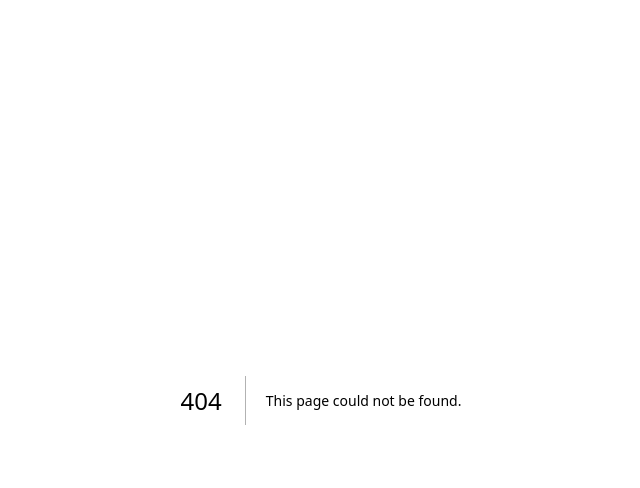
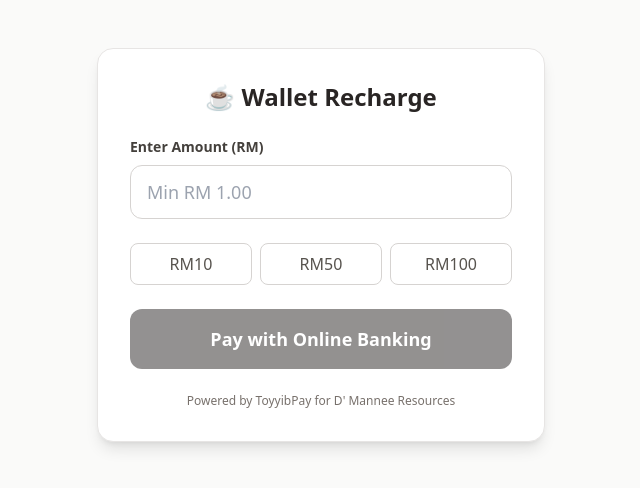
Before and after one commit to endunvyrantinie/up, a Next.js app: page /recharge in a window 1280 px wide. Before the commit this address had no page. Shown: the top 488 px of the page, without its empty margins (319-959 px from the left). Built offline with nearby package versions, Linux system fonts and the light colour scheme.

Commit message:
feat: add recharge UI page for ToyyibPay

```diff
--- /dev/null
+++ b/app/recharge/page.tsx
@@ -0,0 +1,101 @@
+'use client';
+
+import { useState } from 'react';
+import { useRouter } from 'next/navigation';
+
+export default function RechargePage() {
+  const [amount, setAmount] = useState('');
+  const [loading, setLoading] = useState(false);
+  const [error, setError] = useState('');
+
+  const handleRecharge = async (e: React.FormEvent) => {
+    e.preventDefault();
+    setLoading(true);
+    setError('');
+
+    try {
+      // This calls the ToyyibPay API we set up at /api/recharge
+      const res = await fetch('/api/recharge', {
+        method: 'POST',
+        headers: { 'Content-Type': 'application/json' },
+        body: JSON.stringify({
+          amount: parseFloat(amount),
+          // In a real app, replace these with real user data from your Auth state
+          email: 'customer@dmannee.com',
+          name: 'D Mannee User',
+          phone: '0123456789'
+        }),
+      });
+
+      const data = await res.json();
+
+      if (data.url) {
+        // Redirect the user to the ToyyibPay Payment Portal
+        window.location.href = data.url;
+      } else {
+        setError(data.error || 'Failed to generate payment link');
+      }
+    } catch (err) {
+      setError('Connection error. Please check your internet.');
+    } finally {
+      setLoading(false);
+    }
+  };
+
+  return (
+    <div className="min-h-screen bg-stone-50 py-12 px-4">
+      <div className="max-w-md mx-auto bg-white rounded-2xl shadow-lg p-8 border border-stone-200">
+        <h1 className="text-2xl font-bold text-stone-800 mb-6 text-center">☕ Wallet Recharge</h1>
+
+        {error && (
+          <div className="mb-4 p-3 bg-red-50 text-red-700 rounded-lg text-sm border border-red-100">
+            ⚠️ {error}
+          </div>
+        )}
+
+        <form onSubmit={handleRecharge} className="space-y-6">
+          <div>
+            <label className="block text-sm font-semibold text-stone-700 mb-2">
+              Enter Amount (RM)
+            </label>
+            <input
+              type="number"
+              value={amount}
+              onChange={(e) => setAmount(e.target.value)}
+              placeholder="Min RM 1.00"
+              required
+              min="1"
+              step="0.01"
+              className="w-full px-4 py-3 border border-stone-300 rounded-xl focus:ring-2 focus:ring-coffee-500 outline-none text-lg"
+            />
+          </div>
+
+          <div className="grid grid-cols-3 gap-2">
+            {[10, 50, 100].map((val) => (
+              <button
+                type="button"
+                key={val}
+                onClick={() => setAmount(val.toString())}
+                className="py-2 border border-stone-300 rounded-lg hover:bg-stone-50 transition text-stone-600"
+              >
+                RM{val}
+              </button>
+            ))}
+          </div>
+
+          <button
+            type="submit"
+            disabled={loading || !amount}
+            className="w-full bg-stone-800 text-white py-4 rounded-xl font-bold text-lg hover:bg-stone-900 transition disabled:opacity-50"
+          >
+            {loading ? 'Redirecting to Bank...' : 'Pay with Online Banking'}
+          </button>
+        </form>
+
+        <p className="mt-6 text-center text-xs text-stone-500">
+          Powered by ToyyibPay for D' Mannee Resources
+        </p>
+      </div>
+    </div>
+  );
+}
```
